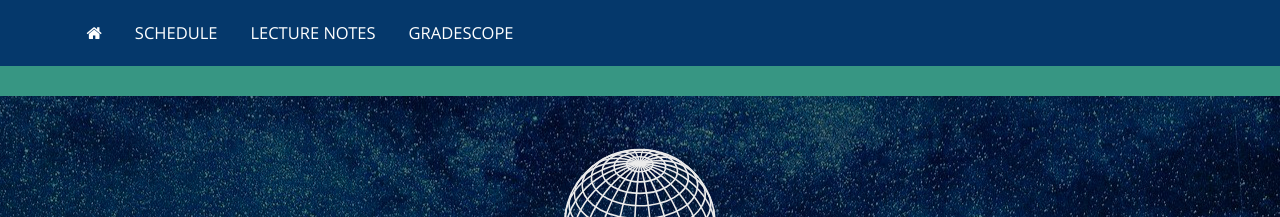
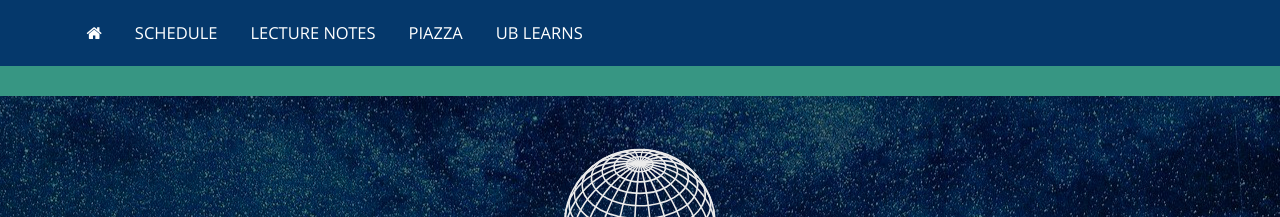
Before and after one commit to bbadzioch/419_site, a Jekyll site: the page built from index.md, in a window 1280 px wide and 900 px high. Shown: the top 217 px of the window. Built offline with Jekyll 4.4.1, drawn with Linux system fonts in a browser that asks for light colours; nearby versions of some CDN libraries.

Commit message:
Update navigation.html

```diff
--- a/_includes/navigation.html
+++ b/_includes/navigation.html
@@ -28,7 +28,10 @@
 					<a href="{{ site.baseurl }}{% link lecture_notes.md %}">Lecture notes</a>
 				</li>
 				<li>
-					<a href="https://www.gradescope.com">Gradescope</a>
+					<a href="https://piazza.com/buffalo/fall2025/mth419/home">Piazza</a>
+				</li>
+				<li>
+					<a href="https://ublearns.buffalo.edu/">UB Learns</a>
 				</li>
 			</ul>
 		</div>
```
